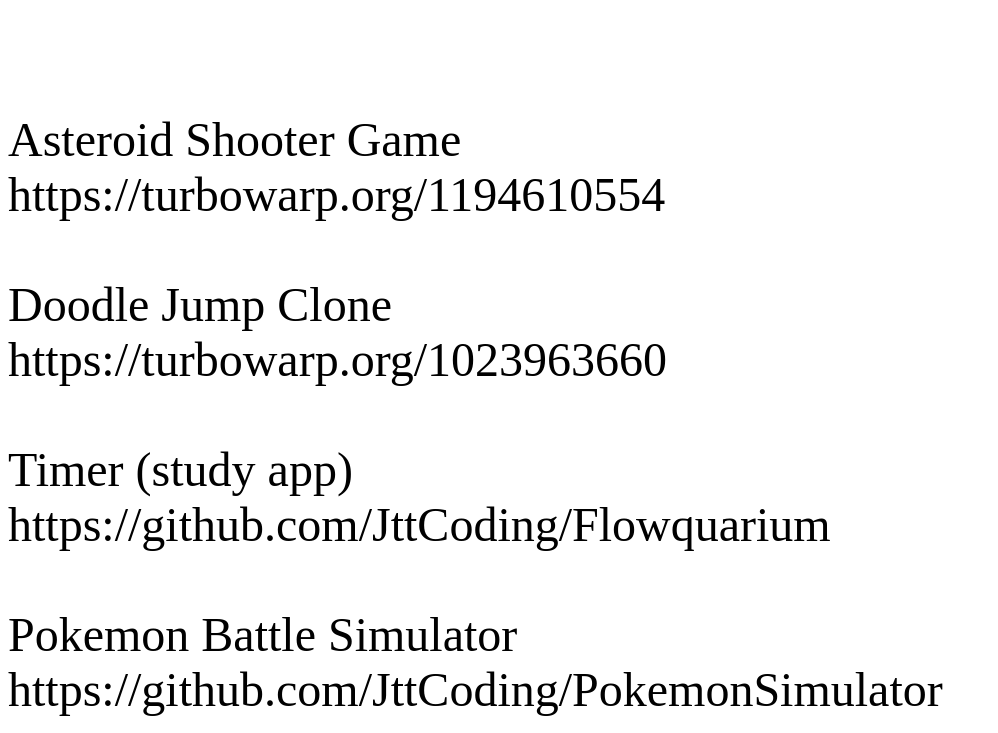
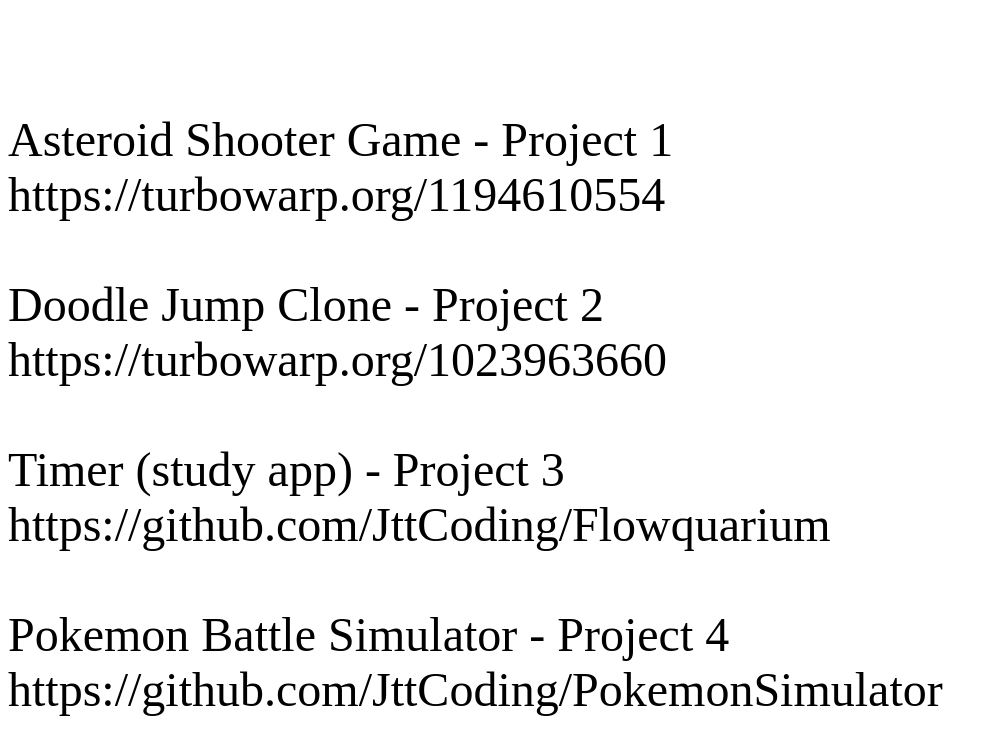
Before and after one commit to JttCoding/jttcoding.github.io, a plain HTML site: page index.html in a window 1280 px wide. Shown: the part 4912-5645 px from the top of the page, without its empty margins (0-998 px from the left). Drawn offline with Linux system fonts and the light colour scheme.

Commit message:
Update index.html

```diff
--- a/index.html
+++ b/index.html
@@ -13,16 +13,16 @@
     <img src="HCICAwardStudents-1.png">
     <font size="35"><br/></font>
     <font size="35"><br/></font>
-    <font size="35">Asteroid Shooter Game<br/></font>
+    <font size="35">Asteroid Shooter Game - Project 1<br/></font>
     <font size="35">https://turbowarp.org/1194610554<br/></font>
     <font size="35"><br/></font>
-    <font size="35">Doodle Jump Clone<br/></font>
+    <font size="35">Doodle Jump Clone - Project 2<br/></font>
     <font size="35">https://turbowarp.org/1023963660<br/></font>
     <font size="35"><br/></font>
-    <font size="35">Timer (study app)<br/></font>
+    <font size="35">Timer (study app) - Project 3<br/></font>
     <font size="35">https://github.com/JttCoding/Flowquarium<br/></font>
     <font size="35"><br/></font>
-    <font size="35">Pokemon Battle Simulator<br/></font>
+    <font size="35">Pokemon Battle Simulator - Project 4<br/></font>
     <font size="35">https://github.com/JttCoding/PokemonSimulator</font>
     <p></p>
     <!--
```
